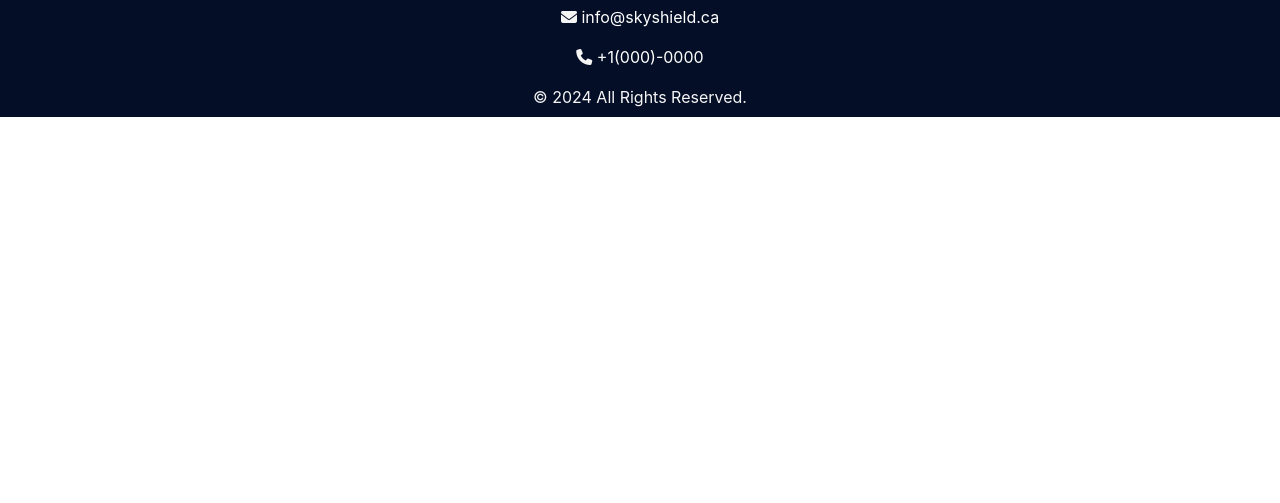
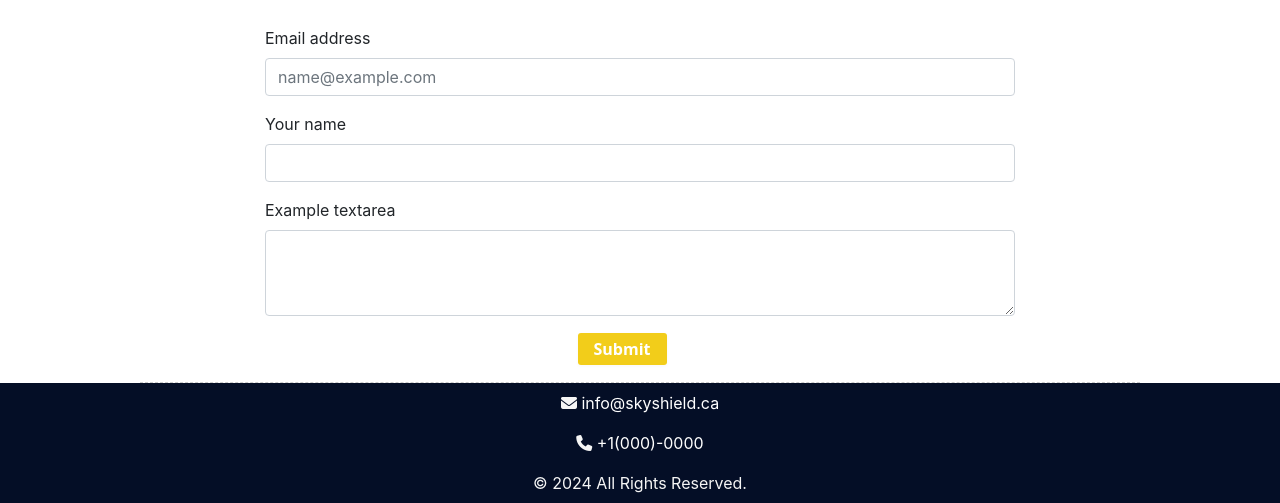
Before and after one commit to cass430/Sky-Shield-Inc, a plain HTML site: page contact.html in a window 1280 px wide. Shown: the part 318-821 px from the top of the page. Before the commit the page ends 800 px from the top, so only its background shows below. Drawn offline with nearby package versions, Linux system fonts and the light colour scheme.

Commit message:
added contact form css and html

```diff
--- a/contact.html
+++ b/contact.html
@@ -78,7 +78,27 @@
         </ul>
       </div>
     </nav>
-        <main>
+        <main class="contact-container">
+
+  <form>
+  <div class="form-group">
+    <label for="exampleFormControlInput1">Email address</label>
+    <input type="email" class="form-control" id="exampleFormControlInput1" placeholder="name@example.com">
+  </div>
+  <div class="form-group">
+    <label for="exampleFormControlInput2">Your name</label>
+    <input type="text" class="form-control" id="exampleFormControlInput2" placeholder="">
+  </div>
+
+  <div class="form-group">
+    <label for="exampleFormControlTextarea1">Example textarea</label>
+    <textarea class="form-control" id="exampleFormControlTextarea1" rows="3"></textarea>
+  </div>
+  <div class="center-button">
+  <button  type="submit" class="button-5" role="button"> Submit</button>
+</div>
+</form>
+
 
 
     </main>
--- a/src/CSS/main.css
+++ b/src/CSS/main.css
@@ -366,7 +366,6 @@ h2 {
 
 /* Add some padding inside the card container */
 .card-container {
-  height: 200px;
   text-align: left;
   padding: 2px 16px;
   font-size: large;
@@ -429,6 +428,18 @@ footer a:hover {
   transform: scale(1.1);
 }
 
+/* contact CSS */
+main form {
+  width: 75%;
+  margin: 0 auto;
+  margin-top: 30px;
+}
+
+.center-button {
+  text-align: center;
+  margin: 16px;
+}
+
 @media screen and (max-width: 600px) {
   h1 {
     font-size: 35px; /* Adjust font size for smaller screens */
```
